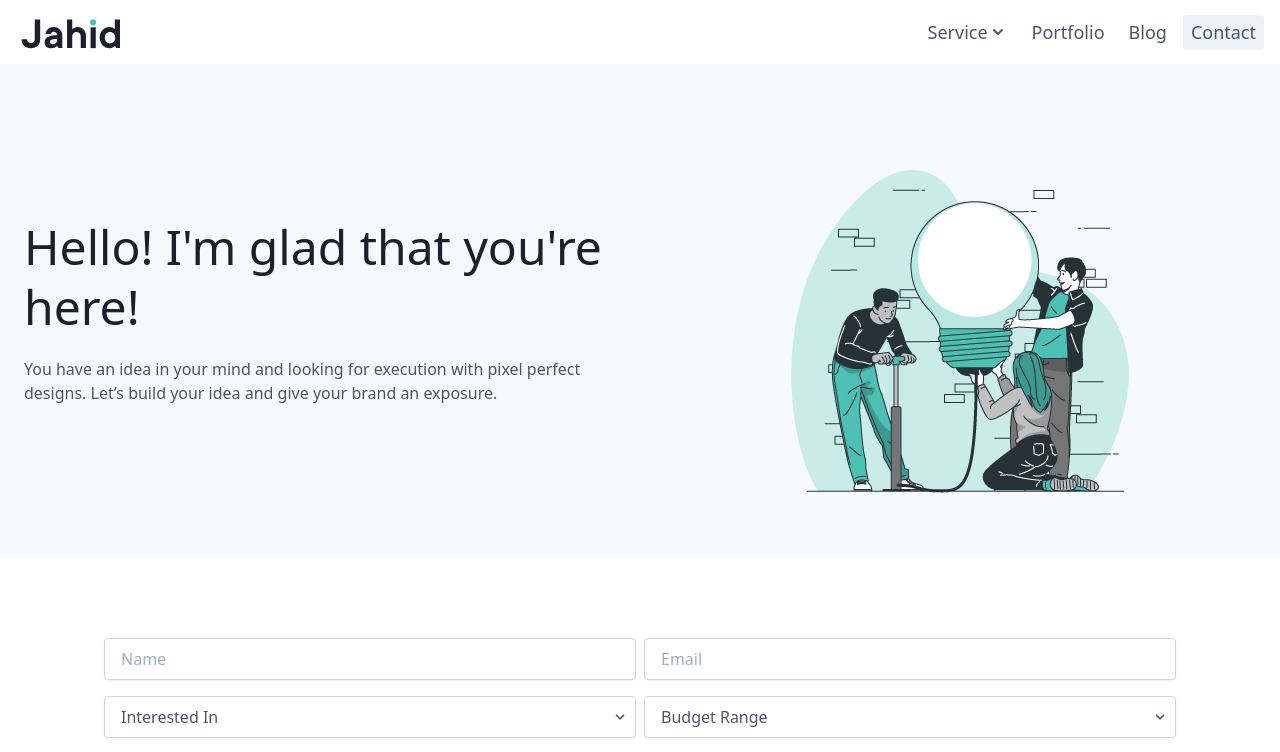
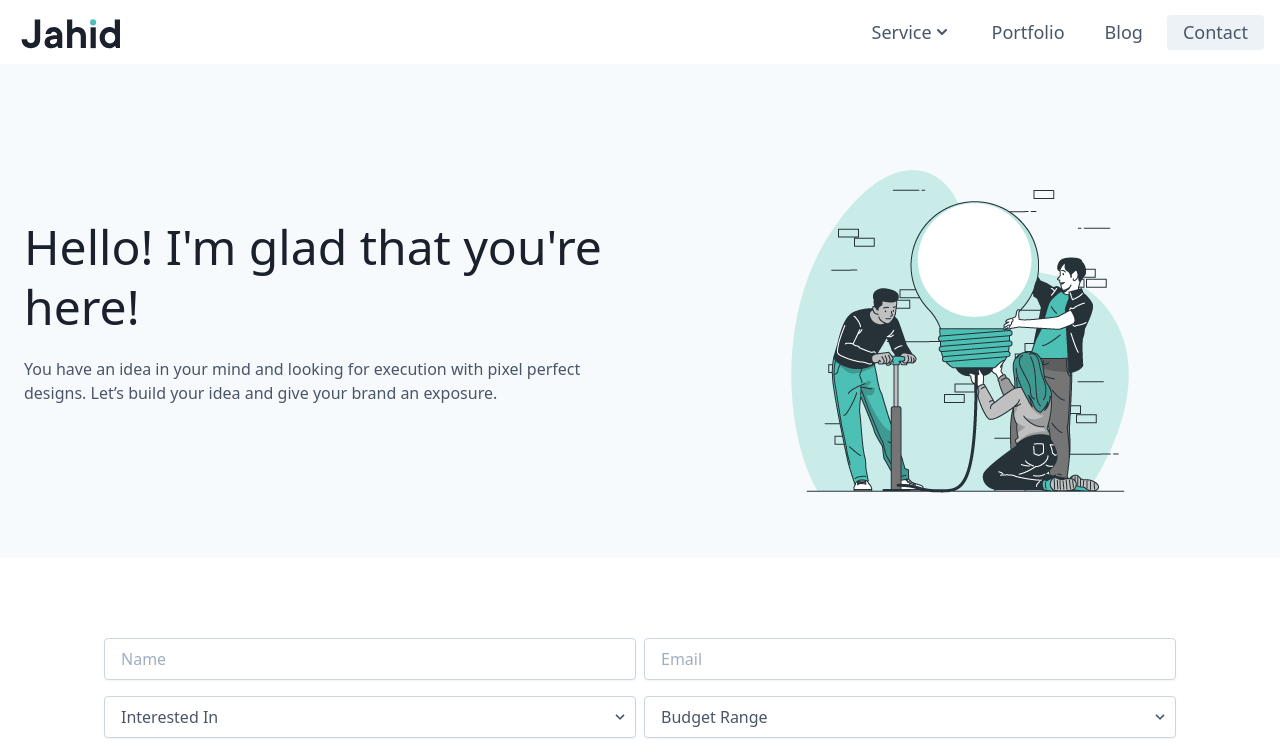
Before and after one commit to jahidanowar/jahid.dev-nuxt2, a Nuxt app: page /contact in a window 1280 px wide. Shown: the top 752 px of the page. Built offline with nearby package versions, Linux system fonts and the light colour scheme; a web font is replaced by a local one.

Commit message:
App Bar Spacing Increased

```diff
--- a/components/Appbar.vue
+++ b/components/Appbar.vue
@@ -47,7 +47,7 @@
       >
         <nuxt-link
           to="/service"
-          class="mt-1 px-2 py-1 rounded text-lg hover:bg-gray-200 sm:mt-0 sm:ml-2 flex items-center"
+          class="mt-1 px-4 py-1 rounded text-lg hover:bg-gray-200 sm:mt-0 sm:ml-2 flex items-center"
           >Service
           <svg class="h-5" viewBox="0 0 20 20" fill="currentColor">
             <path
@@ -59,17 +59,17 @@
         </nuxt-link>
         <nuxt-link
           to="/portfolio"
-          class="mt-1 block px-2 py-1 rounded text-lg hover:bg-gray-200 sm:mt-0 sm:ml-2"
+          class="mt-1 block px-4 py-1 rounded text-lg hover:bg-gray-200 sm:mt-0 sm:ml-2"
           >Portfolio</nuxt-link
         >
         <nuxt-link
           to="/blog"
-          class="mt-1 block px-2 py-1 rounded text-lg hover:bg-gray-200 sm:mt-0 sm:ml-2"
+          class="mt-1 block px-4 py-1 rounded text-lg hover:bg-gray-200 sm:mt-0 sm:ml-2"
           >Blog</nuxt-link
         >
         <nuxt-link
           to="/contact"
-          class="mt-1 block px-2 py-1 rounded text-lg hover:bg-gray-200 sm:mt-0 sm:ml-2"
+          class="mt-1 block px-4 py-1 rounded text-lg hover:bg-gray-200 sm:mt-0 sm:ml-2"
           >Contact</nuxt-link
         >
       </nav>
```
